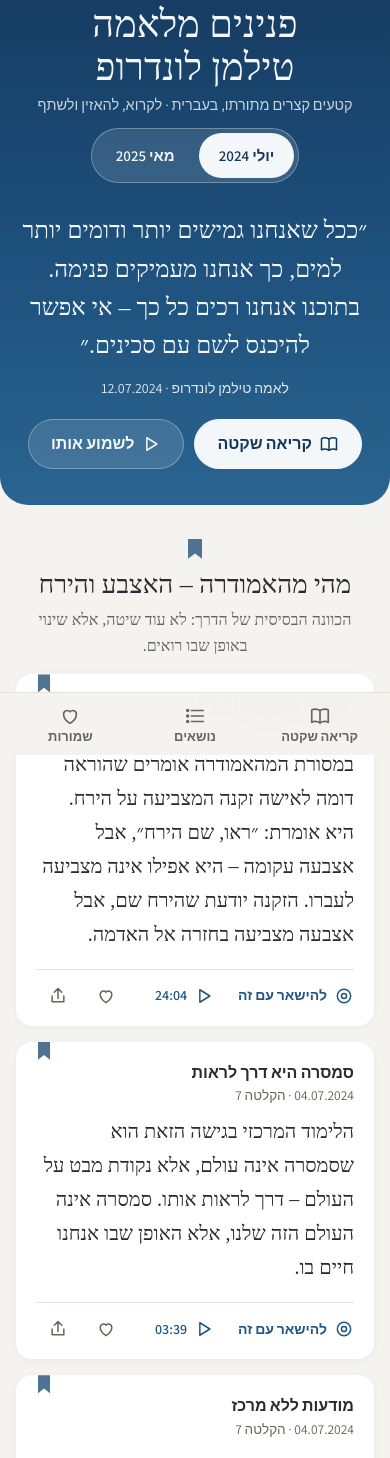
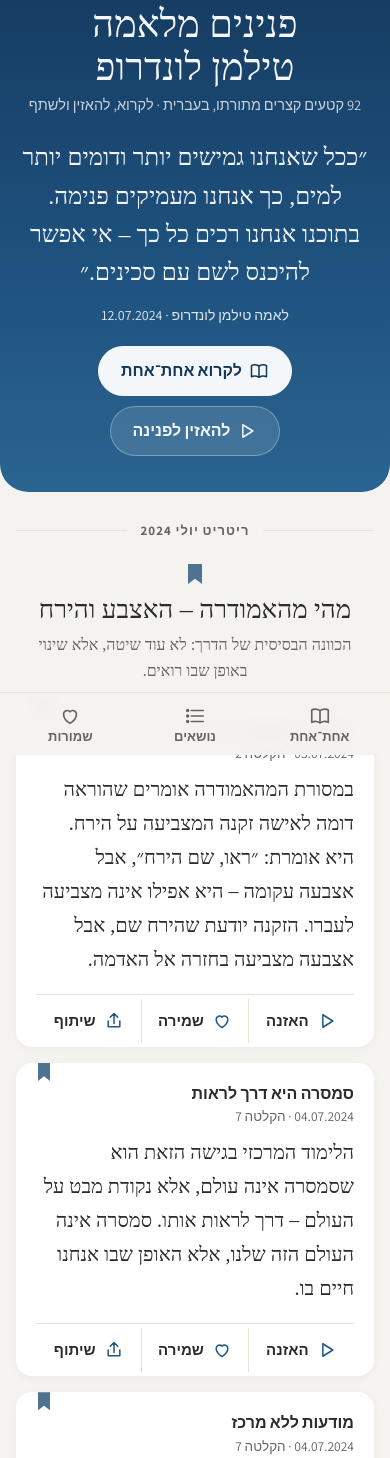
Before and after one commit to dorcohen1one-rgb/tilmann-pearls, a plain HTML site: page index.html in a window 390 px wide. Shown: the part 89-1547 px from the top of the page. Drawn offline with Linux system fonts and the light colour scheme; a web font is replaced by a local one.

Commit message:
Simplify for phones: one stream without year switch, named card actions, plainer labels
Co-Authored-By: Claude Fable 5.2 <noreply@anthropic.com>

```diff
--- a/index.html
+++ b/index.html
@@ -358,6 +358,21 @@ h2.tn{font-size:28px}
 .sheet .close{display:none}
 body.playing{--toast-b:calc(var(--player-h,64px) + 16px)}
 @media (max-width:720px){h2.tn{font-size:26px}section.theme{margin-top:48px}body.playing{--toast-b:calc(var(--bar-h) + var(--player-h,64px) + 16px)}}
+/* Fable review 3: one stream, named actions */
+#vPearls>.yearbar{display:none}
+.hero{margin-top:22px}
+.yr-h{display:flex;align-items:center;gap:14px;margin:56px 0 -20px;font:700 13px/1.4 var(--ui);letter-spacing:.08em;color:var(--muted)}
+.yr-h::before,.yr-h::after{content:"";flex:1;height:1px;background:var(--line)}
+#main>.yr-h:first-child{margin-top:30px}
+#main>.yr-h+section.theme{margin-top:44px}
+.acts{gap:0}
+.acts .act{flex:1;justify-content:center;gap:8px;color:var(--ink);font:600 15px/1.2 var(--ui);padding:0 4px}
+.acts .act:first-child{padding-inline-start:4px}
+.acts .act svg{width:20px;height:20px;color:var(--accent)}
+.acts .act+.act{border-inline-start:1px solid var(--line);border-radius:0}
+.acts .act.kept svg{color:var(--flag-red);fill:currentColor}
+.theme .pearl,.list .pearl{padding-bottom:4px}
+.sheet h4{margin-top:22px}
 </style>
 
 </head><body><svg width="0" height="0" style="position:absolute" aria-hidden="true">
@@ -381,7 +396,7 @@ body.playing{--toast-b:calc(var(--player-h,64px) + 16px)}
   <header>
     <div class="eyebrow">ריטריטים של מהאמודרה בישראל · עמותת תובנה</div>
     <h1>פנינים מלאמה טילמן לונדרופ</h1>
-    <p class="sub">קטעים קצרים מתורתו, בעברית · לקרוא, להאזין ולשתף</p>
+    <p class="sub">92 קטעים קצרים מתורתו, בעברית · לקרוא, להאזין ולשתף</p>
     <nav class="views" id="views" aria-label="מה להציג" hidden>
       <a href="#pearls" id="navPearls" aria-current="true">הפנינים</a>
       <a href="#talks" id="navTalks" aria-current="false">כל השיחות · תמלול מלא</a>
@@ -429,14 +444,14 @@ body.playing{--toast-b:calc(var(--player-h,64px) + 16px)}
 </div>
 
 <nav class="tabbar" id="tabbar" aria-label="ניווט">
-  <button data-read><svg class="i"><use href="#i-book"/></svg>קריאה שקטה</button>
+  <button data-read><svg class="i"><use href="#i-book"/></svg>אחת־אחת</button>
   <button id="tabBrowse"><svg class="i"><use href="#i-list"/></svg>נושאים</button>
   <button data-mine><svg class="i"><use href="#i-heart"/></svg><span>שמורות</span></button>
 </nav>
 
 <div class="scrim" id="scrim" hidden></div>
 <div class="sheet" id="sheet" hidden role="dialog" aria-modal="true" aria-label="נושאים ואפשרויות">
-  <div class="sheet-head"><span>נושאים ואפשרויות</span><button id="sheetX" aria-label="סגירה"><svg class="i"><use href="#i-x"/></svg></button></div>
+  <div class="sheet-head"><span>נושאים</span><button id="sheetX" aria-label="סגירה"><svg class="i"><use href="#i-x"/></svg></button></div>
   <div id="sheetBody"></div>
 </div>
 
@@ -492,7 +507,7 @@ async function sharePearl(p){
   copyText(shareText(p)+'\n'+pearlUrl(p),'הפנינה והקישור הועתקו – אפשר להדביק בוואטסאפ');
 }
 function toggleKeep(id){kept.has(id)?kept.delete(id):kept.add(id);store.set('pearls-kept',[...kept]);syncKeep(id);updateBadge();toast(kept.has(id)?'נשמרה ב״שמורות״':'הוסרה מהשמורות');if(mode.kind==='mine')renderMain()}
-function syncKeep(id){const on=kept.has(id);document.querySelectorAll(`[data-keep="${id}"]`).forEach(b=>{b.classList.toggle('kept',on);b.setAttribute('aria-pressed',on);b.setAttribute('aria-label',on?'נשמרה':'שמירה')});
+function syncKeep(id){const on=kept.has(id);document.querySelectorAll(`[data-keep="${id}"]`).forEach(b=>{b.classList.toggle('kept',on);b.setAttribute('aria-pressed',on);b.lastChild.textContent=on?'נשמרה':'שמירה'});
   if(veilP()&&veilP().id===id){$('vKeep').classList.toggle('kept',on);$('vKeep').lastChild.textContent=on?'נשמרה':'שמירה'}}
 function updateBadge(){document.querySelectorAll('.tabbar [data-mine] span').forEach(s=>s.textContent=kept.size?`שמורות (${kept.size})`:'שמורות')}
 
@@ -517,7 +532,7 @@ listen.tok=0;
 if('ResizeObserver' in window)new ResizeObserver(()=>document.documentElement.style.setProperty('--player-h',$('player').offsetHeight+'px')).observe($('player'));
 
 /* ---------- sky + prayer flags ---------- */
-function sizeSky(){const tv=!$('vTalks').hidden;const el=tv?document.querySelector('header'):($('hero').hidden?document.querySelector('#vPearls>.yearbar'):$('hero'));
+function sizeSky(){const tv=!$('vTalks').hidden;const el=tv?document.querySelector('header'):($('hero').hidden?document.querySelector('header'):$('hero'));
   let t=el.offsetHeight,e=el;while(e&&e!==document.body){t+=e.offsetTop;e=e.offsetParent}/* layout offsets: ignore the hero's rise transform and scroll locks */
   $('sky').style.height=Math.round(t+(el.id==='hero'?0:24))+'px'}
 (function(){const C=['#5fa3e0','#f4f2ea','#d9533f','#4fa36b','#e9b83a'],W=390,n=11,sag=20;
@@ -535,11 +550,9 @@ function pearlHTML(p,withYear){
     <blockquote data-stay="${p.id}">${esc(p.he)}</blockquote>
     <div class="en" ${showEn?'':'hidden'}><span class="lbl">במקור, באנגלית</span><q lang="en">${esc(p.en)}</q></div>
     <div class="acts">
-      <button class="act" data-stay="${p.id}">${icon('breath')}להישאר עם זה</button>
-      <button class="act" data-listen="${p.id}" aria-label="האזנה מ־${esc(p.ts)}">${icon('play')}<span class="tsn">${esc(p.ts)}</span></button>
-      <span class="sp"></span>
-      <button class="act ic ${k?'kept':''}" data-keep="${p.id}" aria-pressed="${k}" aria-label="${k?'נשמרה':'שמירה'}">${icon('heart')}</button>
-      <button class="act ic" data-share="${p.id}" aria-label="שיתוף">${icon('share')}</button>
+      <button class="act" data-listen="${p.id}">${icon('play')}<span>האזנה</span></button>
+      <button class="act ${k?'kept':''}" data-keep="${p.id}" aria-pressed="${k}">${icon('heart')}<span>${k?'נשמרה':'שמירה'}</span></button>
+      <button class="act" data-share="${p.id}">${icon('share')}<span>שיתוף</span></button>
     </div></article>`;
 }
 function renderHeader(){
@@ -548,19 +561,19 @@ function renderHeader(){
   const h=Y.hero;
   $('hero').innerHTML=`<blockquote>״${esc(h.he)}״</blockquote>
     <div class="att">לאמה טילמן לונדרופ · ${esc(h.date)}</div>
-    <div class="hero-actions"><button class="pri" data-read>${icon('book')}קריאה שקטה</button><button class="sec" data-listen="${h.id}">${icon('play')}לשמוע אותו</button></div>`;
+    <div class="hero-actions"><button class="pri" data-read>${icon('book')}לקרוא אחת־אחת</button><button class="sec" data-listen="${h.id}">${icon('play')}להאזין לפנינה</button></div>`;
   const n=Y.themes.reduce((a,t)=>a+t.p.length,0);
-  $('facts').innerHTML=`<div><b>${Y.days}</b>ימי ריטריט</div><div><b>${Y.talks}</b>הקלטות</div><div><b>${Y.hours}</b>שעות לימוד</div><div><b>${n}</b>פנינים</div>`;
-  $('toc').innerHTML=Y.themes.map((t,i)=>`<li><a href="#y${Y.year}-${t.p[0].n}" style="--theme:var(${FLAGS[i]})"><span class="dot"></span>${esc(t.name)}</a></li>`).join('');
+  $('facts').innerHTML=`<div><b>${D.reduce((a,y)=>a+y.days,0)}</b>ימי ריטריט</div><div><b>${D.reduce((a,y)=>a+y.talks,0)}</b>הקלטות</div><div><b>${D.reduce((a,y)=>a+y.hours,0)}</b>שעות לימוד</div><div><b>${ALL.length}</b>פנינים</div>`;
+  $('toc').innerHTML=D.flatMap(Y=>Y.themes.map((t,i)=>`<li><a href="#y${Y.year}-${t.p[0].n}" style="--theme:var(${FLAGS[i]})"><span class="dot"></span>${esc(t.name)}</a></li>`)).join('');
   $('chipsDesk').innerHTML=chipsHTML();
 }
 const chipsHTML=()=>TAGS.map(t=>`<button data-tag="${esc(t)}" aria-pressed="${mode.kind==='tag'&&mode.tag===t}">${esc(t)}</button>`).join('');
 function currentList(){
   if(mode.kind==='tag')return ALL.filter(p=>(p.tags||[]).includes(mode.tag));
   if(mode.kind==='mine')return ALL.filter(p=>kept.has(p.id));
-  return ALL.filter(p=>p.year===year);
+  return ALL;
 }
-function scopeLabel(){return mode.kind==='tag'?mode.tag:mode.kind==='mine'?'השמורות שלי':`ריטריט ${D.find(x=>x.year===year).label}`}
+function scopeLabel(){return mode.kind==='tag'?mode.tag:mode.kind==='mine'?'השמורות שלי':'כל הפנינים'}
 function renderMain(){
   const Y=D.find(x=>x.year===year);
   $('hero').hidden=mode.kind!=='themes';
@@ -568,9 +581,9 @@ function renderMain(){
   $('tabBrowse').setAttribute('aria-current',mode.kind==='tag');
   if(mode.kind==='themes'){
     $('banner').innerHTML='';
-    $('main').innerHTML=Y.themes.map((t,i)=>`<section class="theme" data-theme="${esc(t.name)}" style="--theme:var(${FLAGS[i]})">
+    $('main').innerHTML=D.map(Y=>`<div class="yr-h"><span>ריטריט ${esc(Y.label)}</span></div>`+Y.themes.map((t,i)=>`<section class="theme" data-theme="${esc(t.name)}" data-yl="${esc(Y.label)}" style="--theme:var(${FLAGS[i]})">
       <div class="theme-head"><span class="flag"></span><h2 class="tn">${esc(t.name)}</h2><span class="count">${t.p.length} פנינים</span></div>
-      <p class="theme-intro">${esc(t.intro)}</p>${t.p.map(p=>pearlHTML(p,false)).join('')}</section>`).join('');
+      <p class="theme-intro">${esc(t.intro)}</p>${t.p.map(p=>pearlHTML(p,false)).join('')}</section>`).join('')).join('');
   } else {
     const L=currentList();
     $('banner').innerHTML=`<div class="banner"><span>${mode.kind==='mine'?'<b>השמורות שלי</b>':'<b>'+esc(mode.tag)+'</b>'} · ${L.length}</span><button data-clear>${icon('x')}חזרה לכל הפנינים</button></div>`;
@@ -586,8 +599,8 @@ function setMode(m){mode=m;renderMain();closeSheet();const el=$('banner').firstC
 function onScroll(){
   const show=isPhone()&&!$('vPearls').hidden&&mode.kind==='themes'&&$('main').getBoundingClientRect().top<40;
   if(show){let cur=null;document.querySelectorAll('section.theme').forEach(s=>{if(s.getBoundingClientRect().top<90)cur=s});
-    if(cur&&cur!==onScroll.cur){onScroll.cur=cur;$('tbName').textContent=cur.dataset.theme;$('tbDot').style.background=getComputedStyle(cur).getPropertyValue('--theme')}}
-  $('topbar').classList.toggle('on',show);$('tbYear').textContent=D.find(x=>x.year===year).label;
+    if(cur&&cur!==onScroll.cur){onScroll.cur=cur;$('tbName').textContent=cur.dataset.theme;$('tbYear').textContent=cur.dataset.yl;$('tbDot').style.background=getComputedStyle(cur).getPropertyValue('--theme')}}
+  $('topbar').classList.toggle('on',show);
   // remember reading position
   if(!$('vPearls').hidden){const a=[...document.querySelectorAll('.pearl')].find(p=>p.getBoundingClientRect().bottom>120);if(a)store.set('pearls-pos',a.id)}
 }
@@ -597,8 +610,7 @@ addEventListener('scroll',()=>{cancelAnimationFrame(onScroll.r);onScroll.r=reque
 function openSheet(){
   const Y=D.find(x=>x.year===year);
   $('sheetBody').innerHTML=`
-    <h4>שנה</h4><div class="row">${D.map(x=>`<button data-year="${x.year}" aria-pressed="${x.year===year}">ריטריט ${esc(x.label)}</button>`).join('')}</div>
-    <h4>נושאים · ${esc(Y.label)}</h4><div class="tlist">${Y.themes.map((t,i)=>`<button data-goto="${Y.year}-${t.p[0].n}" style="--theme:var(${FLAGS[i]})"><span class="dot"></span>${esc(t.name)}<span class="count">${t.p.length}</span></button>`).join('')}</div>
+    ${D.map(Y=>`<h4>ריטריט ${esc(Y.label)}</h4><div class="tlist">${Y.themes.map((t,i)=>`<button data-goto="${Y.year}-${t.p[0].n}" style="--theme:var(${FLAGS[i]})"><span class="dot"></span>${esc(t.name)}<span class="count">${t.p.length}</span></button>`).join('')}</div>`).join('')}
     <h4>מה פוגש אותך היום?</h4><div class="tlist moods">${TAGS.map(t=>`<button data-tag="${esc(t)}" aria-pressed="${mode.kind==='tag'&&mode.tag===t}">${esc(t)}</button>`).join('')}</div>
     <h4>תצוגה</h4><div class="row"><div class="seg" role="group" aria-label="שפה"><button data-lang="he" aria-pressed="${!showEn}">עברית</button><button data-lang="both" aria-pressed="${showEn}">+ המקור באנגלית</button></div></div>
     <div class="row" style="margin-top:12px"><button data-random>פנינה אקראית</button>${FULL?'<button data-talks>כל השיחות המלאות</button>':''}</div>
@@ -654,15 +666,15 @@ document.addEventListener('click',e=>{
   if(e.target.closest('a'))return;
   const b=e.target.closest('button,[data-goto],blockquote[data-stay]');if(!b)return;
   const d=b.dataset;
-  if(d.stay){openReader(d.stay,currentList().some(p=>p.id===d.stay)?null:ALL.filter(p=>p.year===byId(d.stay).year));return}
+  if(d.stay){openReader(d.stay,currentList().some(p=>p.id===d.stay)?null:ALL);return}
   if(d.keep){toggleKeep(d.keep);return}
   if(d.share){sharePearl(byId(d.share));return}
   if(d.listen){listen(byId(d.listen));return}
   if(d.tag!==undefined){setMode(mode.kind==='tag'&&mode.tag===d.tag?{kind:'themes'}:{kind:'tag',tag:d.tag});return}
   if('mine' in d){setMode(mode.kind==='mine'?{kind:'themes'}:{kind:'mine'});return}
   if('clear' in d){setMode({kind:'themes'});return}
-  if('read' in d){let L=currentList();if(!L.length)L=ALL.filter(p=>p.year===year);const pos=store.get('pearls-pos',null);openReader(L.some(p=>p.id===pos)?pos:L[0].id,L);return}
-  if('random' in d){const L=currentList().length?currentList():ALL.filter(p=>p.year===year);openReader(L[Math.floor(Math.random()*L.length)].id,L);return}
+  if('read' in d){let L=currentList();if(!L.length)L=ALL;const pos=store.get('pearls-pos',null);openReader(L.some(p=>p.id===pos)?pos:L[0].id,L);return}
+  if('random' in d){const L=currentList().length?currentList():ALL;openReader(L[Math.floor(Math.random()*L.length)].id,L);return}
   if(d.lang){showEn=d.lang==='both';store.set('pearls-en',showEn);document.querySelectorAll('.en').forEach(x=>x.hidden=!showEn);
     document.querySelectorAll('[data-lang]').forEach(x=>x.setAttribute('aria-pressed',(x.dataset.lang==='both')===showEn));return}
   if(d.year){closeSheet();mode={kind:'themes'};if(location.hash!==`#y${d.year}`){location.hash=`y${d.year}`}else{year=d.year;renderHeader();renderMain()}window.scrollTo(0,0);return}
```
